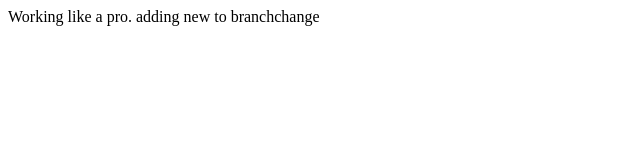
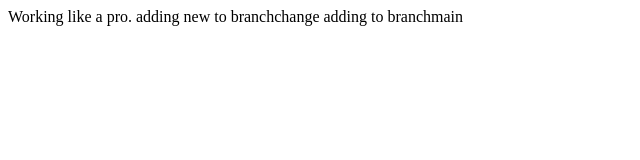
Before and after one commit to Akshayplayer/Localrepofortest, a plain HTML site: page index.html in a window 1280 px wide. Shown: the whole page, without its empty margins (0-640 px from the left). Drawn offline with Linux system fonts and the light colour scheme.

Commit message:
adding to branchmain

```diff
--- a/index.html
+++ b/index.html
@@ -8,5 +8,6 @@
 <body>
     Working like a pro.
     adding new to branchchange
+    adding to branchmain
 </body>
 </html>
```
